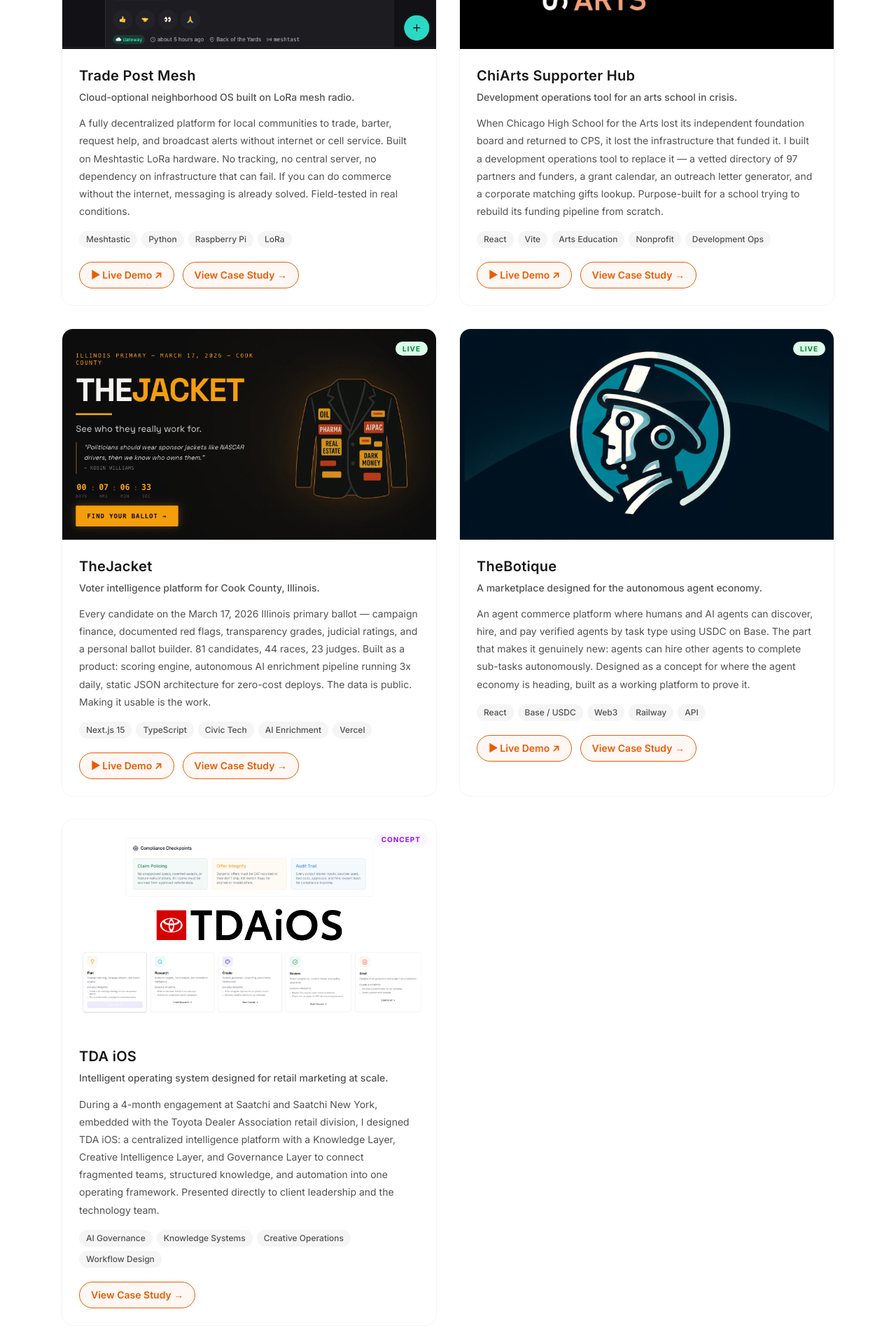
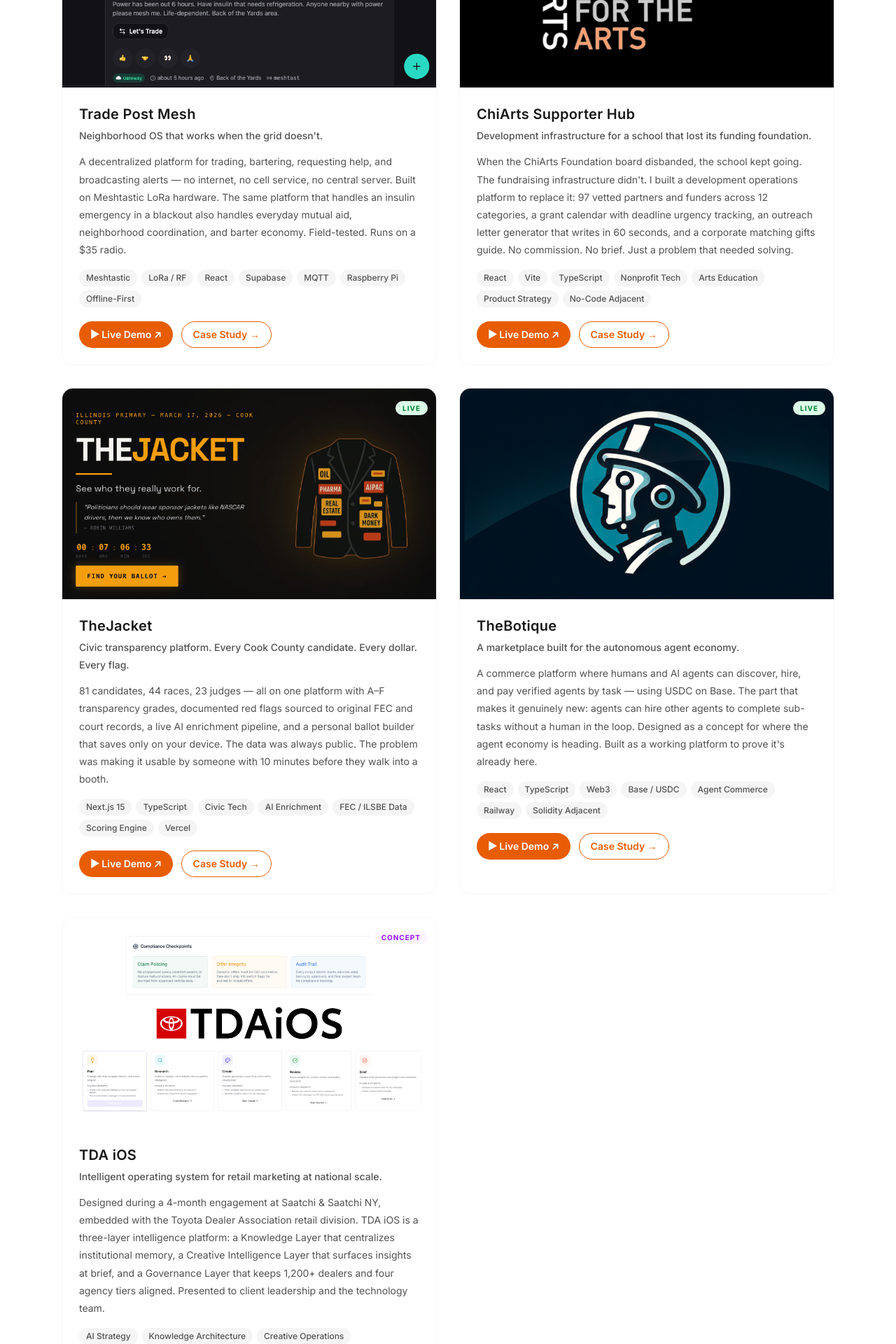
Before and after one commit to rekaldsi/digijerry-portfolio-ai, a React (Vite) app: page / in a window 1280 px wide. Shown: the part 4100-6020 px from the top of the page at 70% size. Built offline with nearby package versions, Linux system fonts and the light colour scheme.

Commit message:
feat: portfolio landing — updated write-ups, expanded tags, differentiate Live Demo (filled) vs Case Study (outlined) buttons

```diff
--- a/src/components/Projects.tsx
+++ b/src/components/Projects.tsx
@@ -19,8 +19,8 @@ const projects: Project[] = [
     name: 'KØDEX',
     status: 'LIVE',
     description: 'Full-stack AI platform for serious comic collectors.',
-    detail: 'Built end-to-end: enrichment pipeline processing 185,000+ catalog records, real-time market pricing, cover art matching, a signing planner that cross-references your collection against convention guest lists, and an insights dashboard that treats your collection the way a financial advisor treats a portfolio. This is what happens when a product builder takes a personal obsession and ships it properly.',
-    tags: ['React', 'Vite', 'Supabase', 'Railway', 'ComicVine API'],
+    detail: 'A personal obsession shipped as a real product. KØDEX runs an autonomous enrichment pipeline across 1.9M+ ComicVine catalog records, matches cover art, tracks live market pricing, and cross-references your collection against convention signing guests. The insights dashboard treats your collection the way a financial advisor treats a portfolio. Every piece built to scale — for 10,000 collectors, not just one.',
+    tags: ['React', 'Vite', 'TypeScript', 'Supabase', 'Railway', 'ComicVine API', 'AI Enrichment', 'Autonomous Pipeline'],
     heroImage: '/kodex-card.jpg',
     link: '/case/kodex',
   },
@@ -28,17 +28,17 @@ const projects: Project[] = [
     name: 'OVERWATCH',
     status: 'LIVE',
     description: 'Real-time civilian spatial intelligence platform.',
-    detail: 'A live, multi-layer geospatial grid displaying aircraft, mesh nodes, BLE/WiFi signals, traffic flow, and local incidents across a city, in real time. Started as infrastructure for mesh network planning. Grew into a full urban intelligence layer with autonomous data ingestion and alert routing. Built from scratch, running in production.',
-    tags: ['React', 'MapLibre', 'Supabase', 'Railway'],
+    detail: '19 live intelligence layers — aircraft, mesh nodes, BLE/WiFi signals, IDOT traffic cameras, weather, protests, incidents — unified into one geospatial grid. Built from scratch on field-collected data from a Raspberry Pi in a Jeep. Not a demo: 1.5M+ data points, running in production, with an AI query console that lets you ask the map questions in plain English.',
+    tags: ['React', 'MapLibre GL', 'TypeScript', 'Supabase', 'Railway', 'ADS-B', 'Meshtastic', 'Gemini AI'],
     heroImage: '/overwatch-card.jpg',
     link: '/case/overwatch',
   },
   {
     name: 'Trade Post Mesh',
     status: 'ACTIVE / FIELD TESTING',
-    description: 'Cloud-optional neighborhood OS built on LoRa mesh radio.',
-    detail: 'A fully decentralized platform for local communities to trade, barter, request help, and broadcast alerts without internet or cell service. Built on Meshtastic LoRa hardware. No tracking, no central server, no dependency on infrastructure that can fail. If you can do commerce without the internet, messaging is already solved. Field-tested in real conditions.',
-    tags: ['Meshtastic', 'Python', 'Raspberry Pi', 'LoRa'],
+    description: 'Neighborhood OS that works when the grid doesn\'t.',
+    detail: 'A decentralized platform for trading, bartering, requesting help, and broadcasting alerts — no internet, no cell service, no central server. Built on Meshtastic LoRa hardware. The same platform that handles an insulin emergency in a blackout also handles everyday mutual aid, neighborhood coordination, and barter economy. Field-tested. Runs on a $35 radio.',
+    tags: ['Meshtastic', 'LoRa / RF', 'React', 'Supabase', 'MQTT', 'Raspberry Pi', 'Offline-First'],
     demoUrl: 'https://trade-post-mesh-production.up.railway.app/app?demo=1',
     heroImage: '/tradepost-main.png',
     link: '/case/tradepost',
@@ -47,9 +47,9 @@ const projects: Project[] = [
     name: 'ChiArts Supporter Hub',
     status: 'LIVE' as const,
     accent: '#C9A84C',
-    description: 'Development operations tool for an arts school in crisis.',
-    detail: 'When Chicago High School for the Arts lost its independent foundation board and returned to CPS, it lost the infrastructure that funded it. I built a development operations tool to replace it — a vetted directory of 97 partners and funders, a grant calendar, an outreach letter generator, and a corporate matching gifts lookup. Purpose-built for a school trying to rebuild its funding pipeline from scratch.',
-    tags: ['React', 'Vite', 'Arts Education', 'Nonprofit', 'Development Ops'],
+    description: 'Development infrastructure for a school that lost its funding foundation.',
+    detail: 'When the ChiArts Foundation board disbanded, the school kept going. The fundraising infrastructure didn\'t. I built a development operations platform to replace it: 97 vetted partners and funders across 12 categories, a grant calendar with deadline urgency tracking, an outreach letter generator that writes in 60 seconds, and a corporate matching gifts guide. No commission. No brief. Just a problem that needed solving.',
+    tags: ['React', 'Vite', 'TypeScript', 'Nonprofit Tech', 'Arts Education', 'Product Strategy', 'No-Code Adjacent'],
     demoUrl: 'https://chiarts.support',
     heroImage: '/chiarts-card.jpg',
     link: '/case/chiarts',
@@ -57,9 +57,9 @@ const projects: Project[] = [
   {
     name: 'TheJacket',
     status: 'LIVE' as const,
-    description: 'Voter intelligence platform for Cook County, Illinois.',
-    detail: 'Every candidate on the March 17, 2026 Illinois primary ballot — campaign finance, documented red flags, transparency grades, judicial ratings, and a personal ballot builder. 81 candidates, 44 races, 23 judges. Built as a product: scoring engine, autonomous AI enrichment pipeline running 3x daily, static JSON architecture for zero-cost deploys. The data is public. Making it usable is the work.',
-    tags: ['Next.js 15', 'TypeScript', 'Civic Tech', 'AI Enrichment', 'Vercel'],
+    description: 'Civic transparency platform. Every Cook County candidate. Every dollar. Every flag.',
+    detail: '81 candidates, 44 races, 23 judges — all on one platform with A–F transparency grades, documented red flags sourced to original FEC and court records, a live AI enrichment pipeline, and a personal ballot builder that saves only on your device. The data was always public. The problem was making it usable by someone with 10 minutes before they walk into a booth.',
+    tags: ['Next.js 15', 'TypeScript', 'Civic Tech', 'AI Enrichment', 'FEC / ILSBE Data', 'Scoring Engine', 'Vercel'],
     demoUrl: 'https://thejacket.cc',
     heroImage: '/jacket-main.png',
     link: '/case/jacket',
@@ -67,9 +67,9 @@ const projects: Project[] = [
   {
     name: 'TheBotique',
     status: 'LIVE',
-    description: 'A marketplace designed for the autonomous agent economy.',
-    detail: 'An agent commerce platform where humans and AI agents can discover, hire, and pay verified agents by task type using USDC on Base. The part that makes it genuinely new: agents can hire other agents to complete sub-tasks autonomously. Designed as a concept for where the agent economy is heading, built as a working platform to prove it.',
-    tags: ['React', 'Base / USDC', 'Web3', 'Railway', 'API'],
+    description: 'A marketplace built for the autonomous agent economy.',
+    detail: 'A commerce platform where humans and AI agents can discover, hire, and pay verified agents by task — using USDC on Base. The part that makes it genuinely new: agents can hire other agents to complete sub-tasks without a human in the loop. Designed as a concept for where the agent economy is heading. Built as a working platform to prove it\'s already here.',
+    tags: ['React', 'TypeScript', 'Web3', 'Base / USDC', 'Agent Commerce', 'Railway', 'Solidity Adjacent'],
     demoUrl: 'https://www.thebotique.ai',
     heroImage: '/thebotique-hero.jpg',
     link: '/case/botique',
@@ -77,9 +77,9 @@ const projects: Project[] = [
   {
     name: 'TDA iOS',
     status: 'CONCEPT',
-    description: 'Intelligent operating system designed for retail marketing at scale.',
-    detail: 'During a 4-month engagement at Saatchi and Saatchi New York, embedded with the Toyota Dealer Association retail division, I designed TDA iOS: a centralized intelligence platform with a Knowledge Layer, Creative Intelligence Layer, and Governance Layer to connect fragmented teams, structured knowledge, and automation into one operating framework. Presented directly to client leadership and the technology team.',
-    tags: ['AI Governance', 'Knowledge Systems', 'Creative Operations', 'Workflow Design'],
+    description: 'Intelligent operating system for retail marketing at national scale.',
+    detail: 'Designed during a 4-month engagement at Saatchi & Saatchi NY, embedded with the Toyota Dealer Association retail division. TDA iOS is a three-layer intelligence platform: a Knowledge Layer that centralizes institutional memory, a Creative Intelligence Layer that surfaces insights at brief, and a Governance Layer that keeps 1,200+ dealers and four agency tiers aligned. Presented to client leadership and the technology team.',
+    tags: ['AI Strategy', 'Knowledge Architecture', 'Creative Operations', 'Workflow Design', 'Agency System Design'],
     heroImage: '/tdaios-card.png',
     link: '/tda',
   },
@@ -194,8 +194,8 @@ function ProjectCard({ project, index }: { project: Project; index: number }) {
                   href={project.demoUrl}
                   target="_blank"
                   rel="noopener noreferrer"
-                  className="inline-flex items-center gap-2 text-sm font-semibold px-4 py-2 rounded-full transition-all duration-200 hover:opacity-80"
-                  style={{ backgroundColor: '#fff7f3', color: '#E85D04', border: '1px solid #E85D04' }}
+                  className="inline-flex items-center gap-2 text-sm font-semibold px-4 py-2 rounded-full transition-all duration-200 hover:opacity-90 hover:scale-[1.02]"
+                  style={{ backgroundColor: '#E85D04', color: '#fff' }}
                 >
                   ▶ Live Demo ↗
                 </a>
@@ -206,9 +206,9 @@ function ProjectCard({ project, index }: { project: Project; index: number }) {
                   state={{ from: '/#projects' }}
                   onClick={() => window.scrollTo(0, 0)}
                   className="inline-flex items-center gap-2 text-sm font-semibold px-4 py-2 rounded-full transition-all duration-200 hover:opacity-80"
-                  style={{ backgroundColor: '#fff7f3', color: '#E85D04', border: '1px solid #E85D04' }}
+                  style={{ backgroundColor: 'transparent', color: '#E85D04', border: '1px solid #E85D04' }}
                 >
-                  View Case Study →
+                  Case Study →
                 </Link>
               )}
             </div>
```
